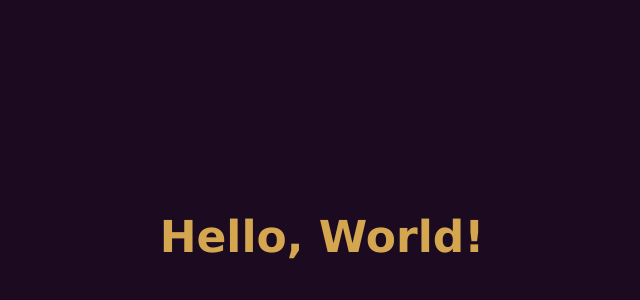
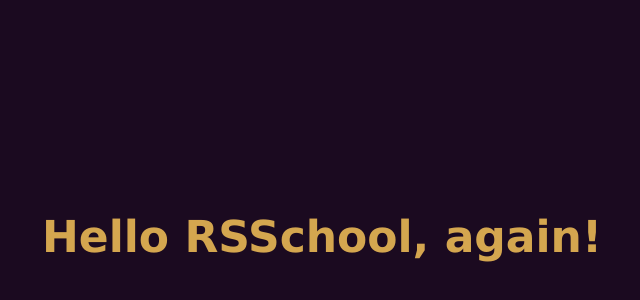
Before and after one commit to RTinIT/rsschool-cv, a plain HTML site: page index.html in a window 1280 px wide. Shown: the part 164-464 px from the top of the page, without its empty margins (318-958 px from the left). Drawn offline with Linux system fonts and the light colour scheme.

Commit message:
feat: update task's solution

```diff
--- a/index.html
+++ b/index.html
@@ -4,12 +4,12 @@
     <meta charset="UTF-8">
     <meta http-equiv="X-UA-Compatible" content="IE=edge">
     <meta name="viewport" content="width=device-width, initial-scale=1.0">
-    <title>RSSchool-CV-HTML</title>
+    <title>RSSchool-CV</title>
     <link rel="stylesheet" href="./style.css">
 </head>
 <body>
     <div class="container">
-        <h1>Hello, World!</h1>
+        <h1>Hello RSSchool, again!</h1>
     </div>
 </body>
 </html>
```
